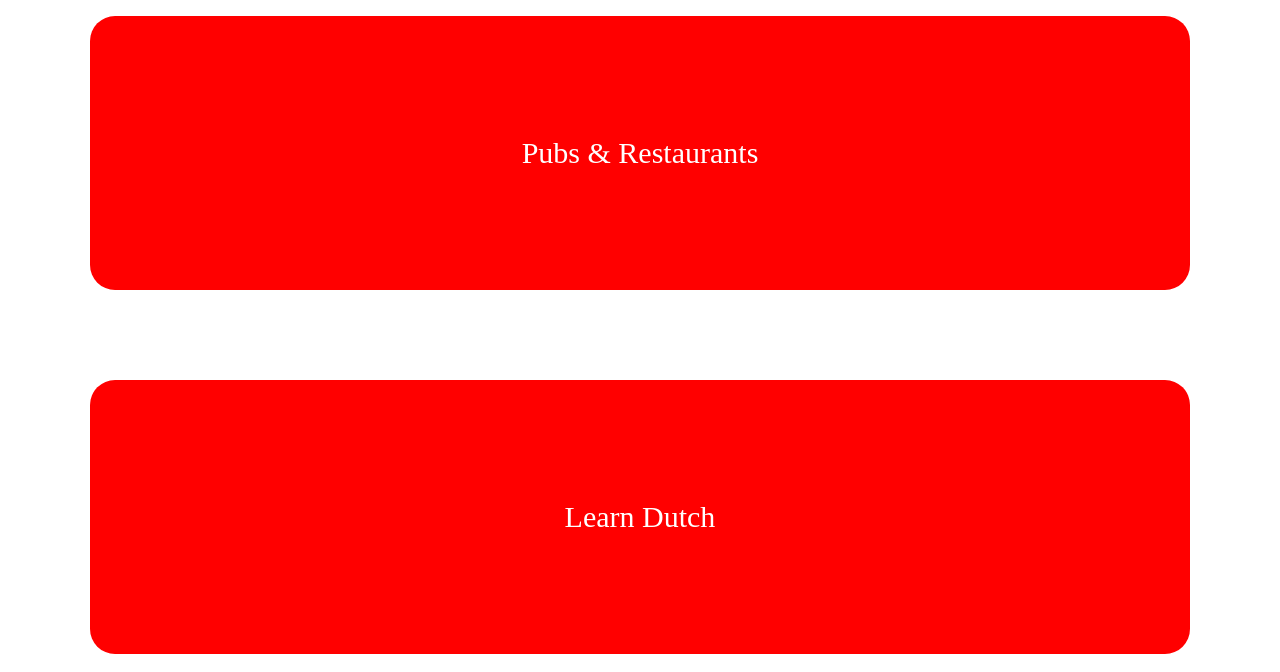
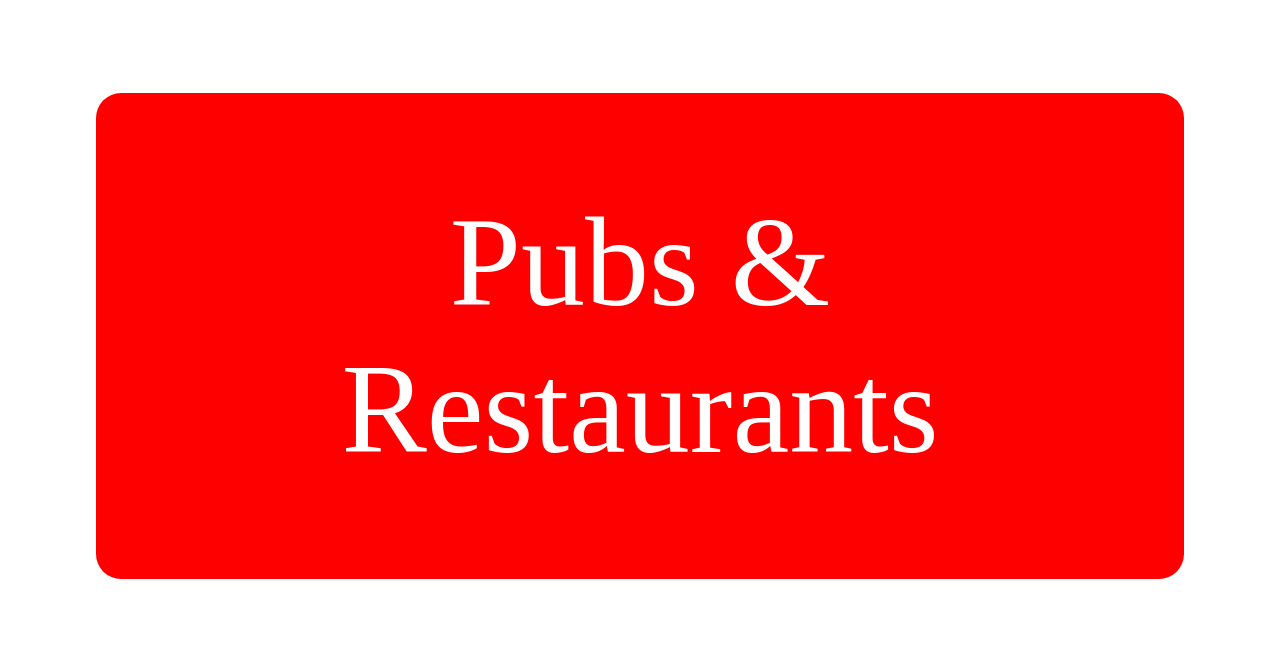
Before and after one commit to lallabah99/IDGI, a plain HTML site: page nederlands.html in a window 1280 px wide. Shown: the part 879-1551 px from the top of the page. Drawn offline with Linux system fonts and the light colour scheme.

Commit message:
grotere letters

```diff
--- a/style.css
+++ b/style.css
@@ -20,17 +20,18 @@ ul{
 
 
 li{
-    font-size: 30px;
+    font-size: 8em;
 }
 
 li a{
     color: white;
     background-color:#ff0000;
     display: block;
-    margin: 3em;
-    padding: 4em;
+    margin: 0.75em;
+    padding: 0.75em;
     border-radius: 25px;
     text-decoration: none;
+
 }
 
 
@@ -52,3 +53,8 @@ p {
     font-size: 4em;
     text-align: center;
 }
+
+#supermarkets{
+    background-image: url(images/zwartsupermarkt.png);
+
+}
```
Also changed, not shown: choices/supermarkets.html (+6 -1 lines), images/kaas.png (added), images/zwartsupermarkt.png (added), 2 other files.
